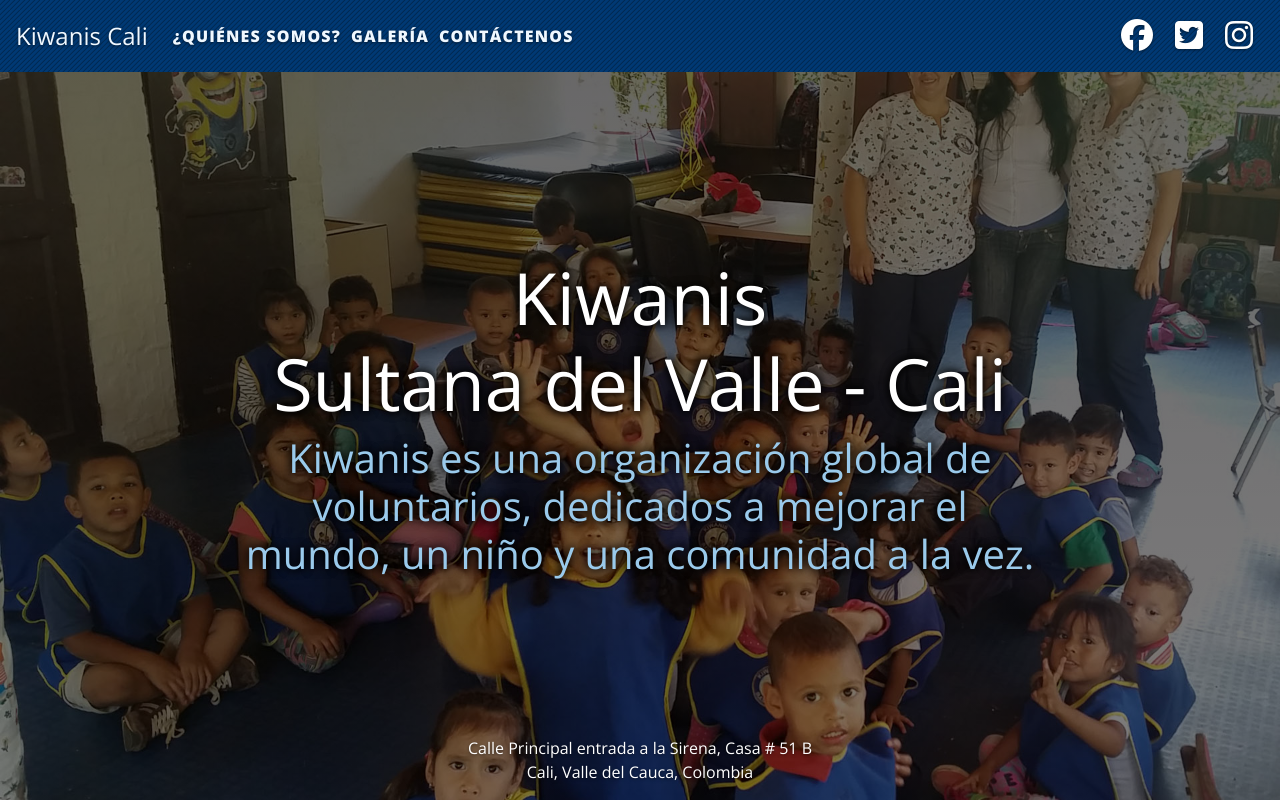
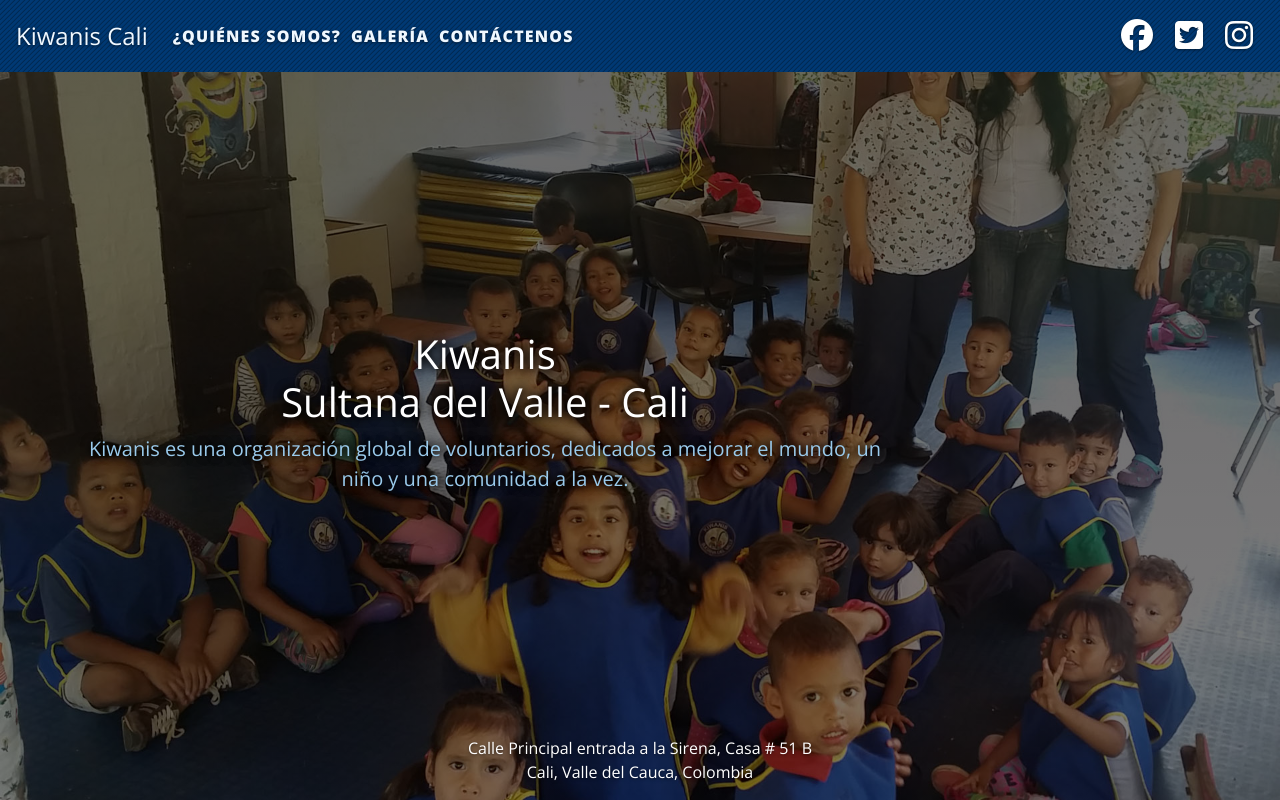
Before and after one commit to dwilches/KiwanisCali, an Angular app: page /#/ in a window 1280 px wide. Built offline with nearby package versions, Linux system fonts and the light colour scheme.

Commit message:
Fix font size in intro page

```diff
--- a/src/app/intro/intro.component.html
+++ b/src/app/intro/intro.component.html
@@ -1,10 +1,9 @@
 
 <div class="container" role="main">
     <div class="intro">
-        <h1 class="cover-heading letter-with-shadow">Kiwanis<br/>Sultana del Valle - Cali</h1>
-        <h2 class="lead letter-with-shadow">
+        <h1 class="letter-with-shadow">Kiwanis<br/>Sultana del Valle - Cali</h1>
+        <p id="subtitle" class="lead letter-with-shadow">
             Kiwanis es una organización global de voluntarios, dedicados a mejorar el mundo, un niño y una comunidad a la vez.
-        </h2>
-
+        </p>
     </div>
 </div>
--- a/src/app/intro/intro.component.scss
+++ b/src/app/intro/intro.component.scss
@@ -3,11 +3,6 @@
 .container {
     display: flex;
     justify-content: center;
-}
-
-.container[role=main] {
-    align-items: center;
-    height: 100%;
 }
 
 .intro {
@@ -27,19 +22,10 @@
     background-color: darken($color-bright-golden, 20%);
 }
 
-.gigantic-text {
-    font-size: 10rem;
-    text-transform: uppercase;
-}
-
 .letter-with-shadow {
     text-shadow: 0 0 10px #000, 0 0 10px #000;
 }
 
-h1 {
-    font-size: 4.5rem;
-}
-h2 {
-    font-size: 2.5rem;
+#subtitle {
     color: $color-skyblue;
 }
```
